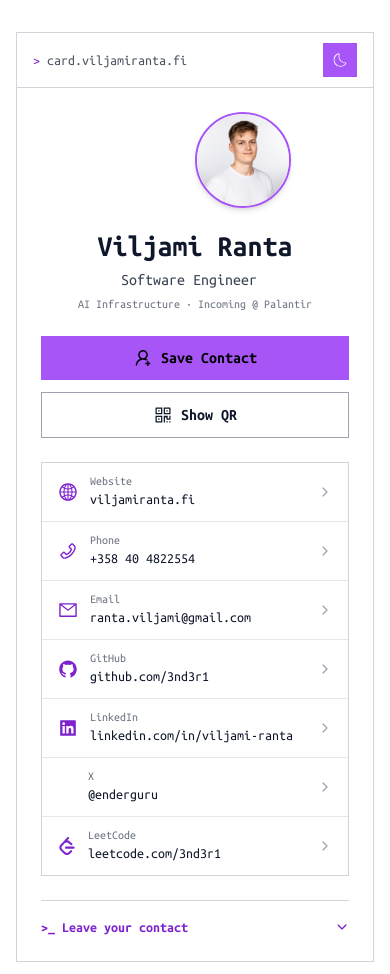
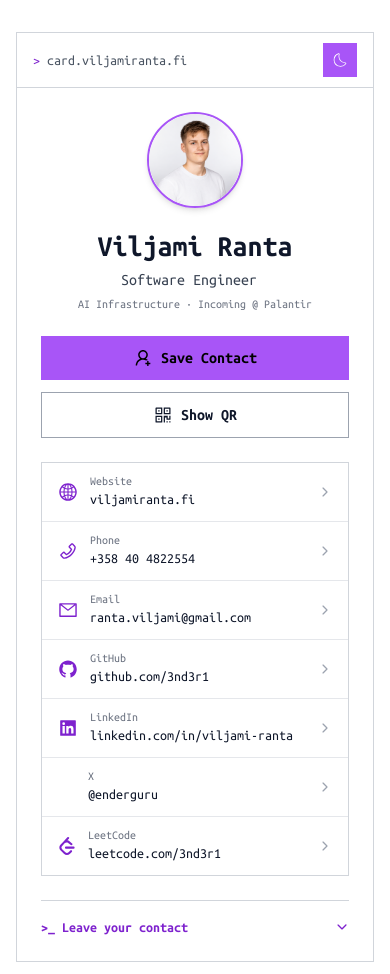
Before and after one commit to 3nd3r1/ender-homepage, a Next.js app: page /card in a window 390 px wide. Shown: the top 974 px of the page. Built offline with nearby package versions, Linux system fonts and the light colour scheme; no server answers; some icons are missing.

Commit message:
fix(card): center profile photo on mobile

```diff
--- a/src/components/card-view.tsx
+++ b/src/components/card-view.tsx
@@ -122,8 +122,7 @@ const CardView = () => {
                 <div className="p-6 flex flex-col gap-6">
                     {/* Identity */}
                     <div className="flex flex-col sm:flex-row items-center sm:items-center gap-5 text-center sm:text-left">
-                        <div className="relative w-24 h-24 shrink-0">
-                            <span className="absolute rounded-full border-2 border-purple-500 dark:border-white w-full h-full shadow-md overflow-hidden">
+                        <div className="relative w-24 h-24 shrink-0 rounded-full border-2 border-purple-500 dark:border-white shadow-md overflow-hidden">
                             <Image
                                 src="/images/me.png"
                                 alt="Picture of Viljami Ranta"
@@ -131,7 +130,6 @@ const CardView = () => {
                                 priority
                                 className="rounded-full object-cover object-[50%_10%]"
                             />
-                            </span>
                         </div>
                         <div className="flex flex-col items-center sm:items-start">
                             <h1 className="text-3xl font-bold leading-tight">
```
Lines whose indentation alone changed are shown as unchanged.
